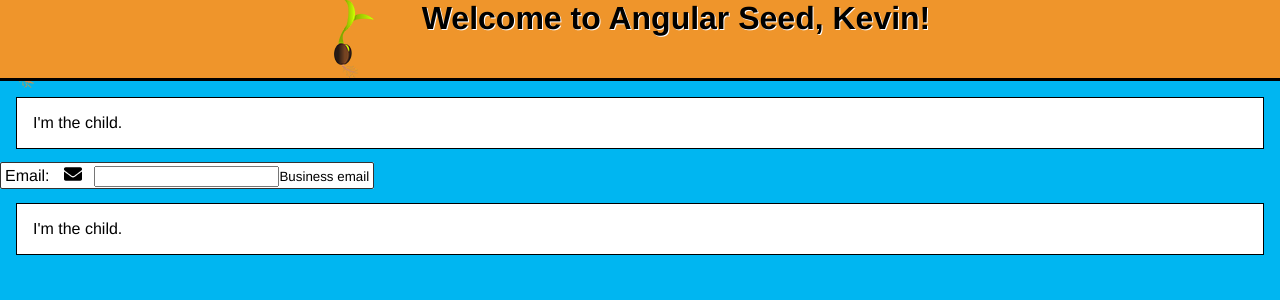
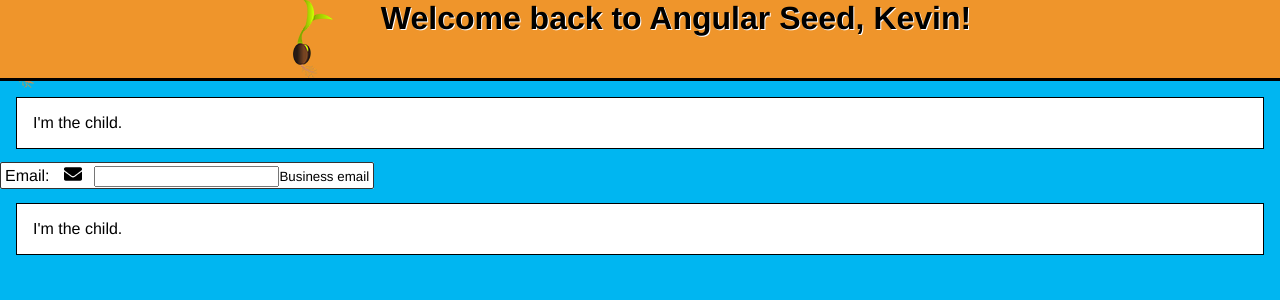
Before and after one commit to kevinruse/kra-angular-400-seed-public, an Angular app: page / in a window 1280 px wide. Shown: the top 300 px of the page. Built offline with nearby package versions, Linux system fonts and the light colour scheme.

Commit message:
use Input to share data from parent to child component - guided exercise 20

```diff
--- a/src/app/app.component.html
+++ b/src/app/app.component.html
@@ -1,5 +1,5 @@
 <div>
-    <app-header></app-header>
+    <app-header [user]="user"></app-header>
     <app-child></app-child>
      <app-form-input icon="envelope">
          <small>Business email</small>
--- a/src/app/app.component.ts
+++ b/src/app/app.component.ts
@@ -6,4 +6,9 @@
     styleUrls: ['app.component.css'],
     encapsulation: ViewEncapsulation.None
 })
-export class AppComponent {}
+export class AppComponent {
+
+    // tslint:disable-next-line:max-line-length
+    user = {id: 1, name: 'Kevin', gender: 'M', ageGroup: '51+', userCode: 'M51+', reqs: {}, reqsStatus: {fruitMet: false, vegMet: false, proteinMet: false, grainMet: false}, registered: true, email: 'kevin@kevinruse.com'};
+
+}
--- a/src/app/header/header.component.html
+++ b/src/app/header/header.component.html
@@ -1,4 +1,4 @@
 <header>
     <img src="assets/images/icons/seed-icon.png" alt="">
-    <h1>{{ title }}, {{ userName }}!</h1>
+    <h1>Welcome {{(user.registered) ? 'back' : ''}} to Angular Seed{{(user.registered) ? ", " + user.name : ''}}!</h1>
 </header>
--- a/src/app/header/header.component.ts
+++ b/src/app/header/header.component.ts
@@ -1,4 +1,4 @@
-import { Component, OnInit } from '@angular/core';
+import { Component, Input, OnInit } from '@angular/core';
 import { TitleService } from '../services/title.service';
 
 @Component({
@@ -9,6 +9,9 @@
 
 export class HeaderComponent implements OnInit {
 
+    @Input()
+    user;
+
     userName: string = 'Kevin';
     title: string;
     constructor(private titleService: TitleService) {
```
